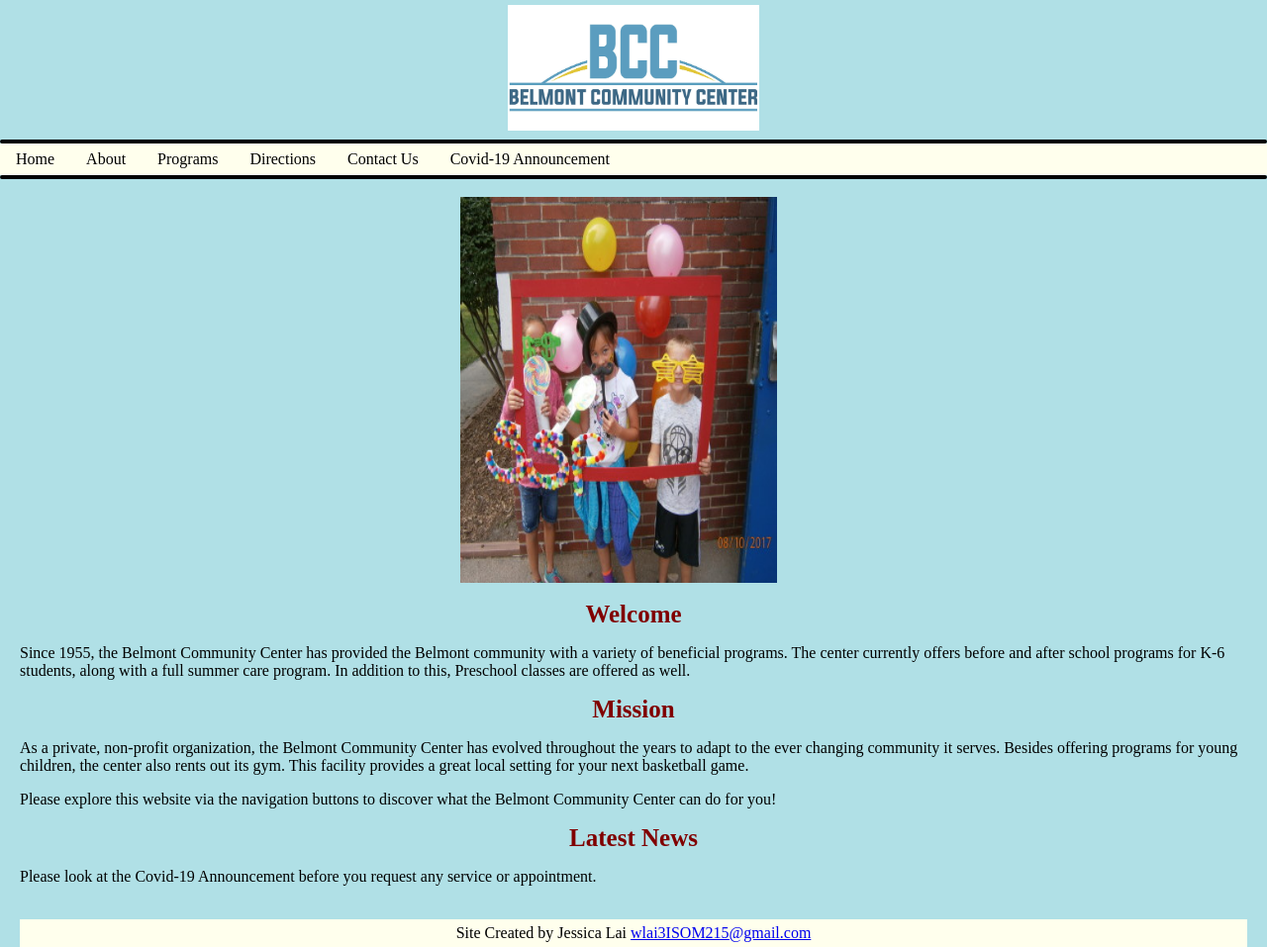
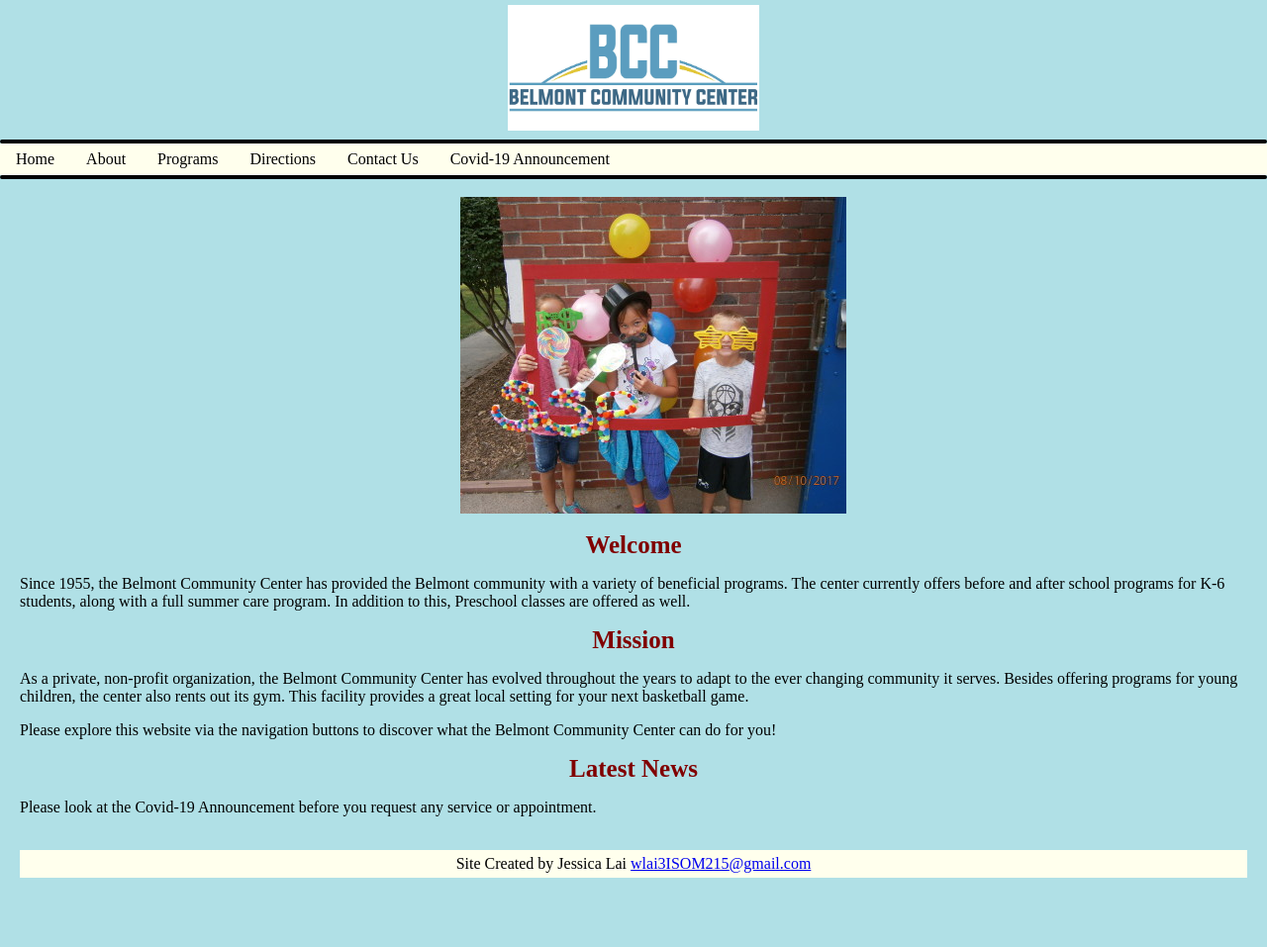
Before and after one commit to wlai3ISOM215/wlai3ISOM215.github.io, a Jekyll site: the page index.html, which Jekyll copies as it is, in a window 1280 px wide. Shown: the whole page at 99% size. Built offline with Jekyll 4.4.1, drawn with Linux system fonts in a browser that asks for light colours; after the commit the page ends 900 px from its top, so only the background shows below that.

Commit message:
Update index.html

```diff
--- a/index.html
+++ b/index.html
@@ -145,14 +145,14 @@
 <br>
 <!-- Slideshow -->
 <div class="center" style="max-width:350px">
-  <img class="mySlides" src="bcc1.jpg" style="height:390px; width:320px">
-  <img class="mySlides" src="bcc2.jpg" style="height:390px; width:320px">
-  <img class="mySlides" src="bcc3.jpg" style="height:390px; width:320px">
-  <img class="mySlides" src="bcc4.jpg" style="height:390px; width:320px">
-  <img class="mySlides" src="bcc5.jpg" style="height:390px; width:320px">
-  <img class="mySlides" src="bcc6.jpg" style="height:390px; width:320px">
-  <img class="mySlides" src="bcc7.jpg" style="height:390px; width:320px">
-  <img class="mySlides" src="bcc8.jpg" style="height:390px; width:320px">
+  <img class="mySlides" src="bcc1.jpg" style="height:320px; width:390px">
+  <img class="mySlides" src="bcc2.jpg" style="height:320px; width:390px">
+  <img class="mySlides" src="bcc3.jpg" style="height:320px; width:390px">
+  <img class="mySlides" src="bcc4.jpg" style="height:320px; width:390px">
+  <img class="mySlides" src="bcc5.jpg" style="height:320px; width:390px">
+  <img class="mySlides" src="bcc6.jpg" style="height:320px; width:390px">
+  <img class="mySlides" src="bcc7.jpg" style="height:320px; width:390px">
+  <img class="mySlides" src="bcc8.jpg" style="height:320px; width:390px">
 </div>
 
 <script>
```
